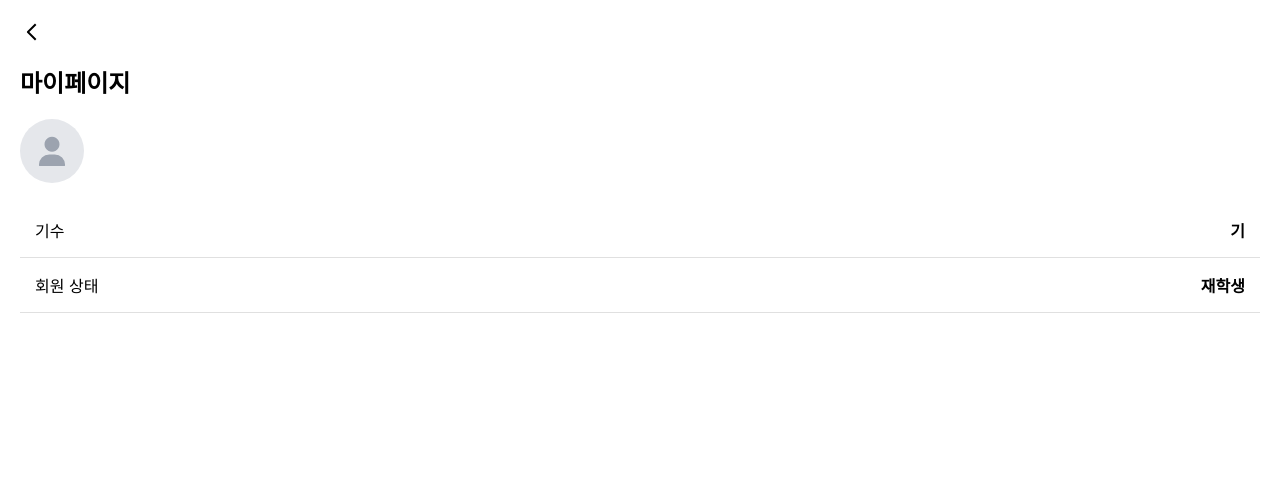
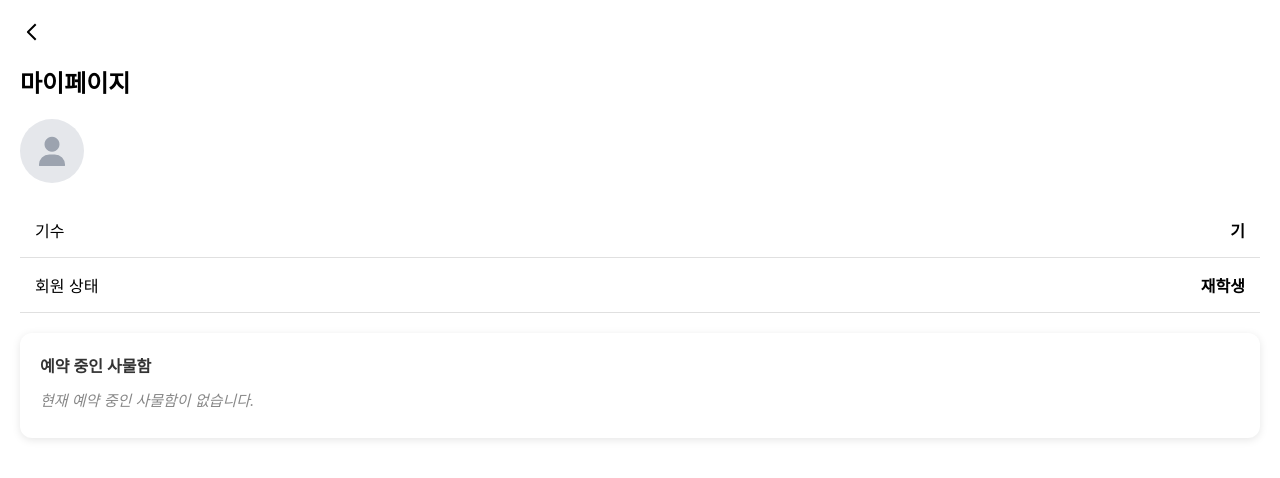
Before and after one commit to thisjheok/AlphaChiSite, a Next.js app: page /Mypage in a window 1280 px wide. Shown: the top 478 px of the page. Built offline with nearby package versions, Linux system fonts and the light colour scheme; no server answers; sample sign-in values are in the browser's storage.

Commit message:
[FIX]예약중인 사물함 확인

```diff
--- a/src/app/Components/NoticeCard/NoticeCard.css
+++ b/src/app/Components/NoticeCard/NoticeCard.css
@@ -52,4 +52,9 @@
     font-size: 14px;
     font-weight: 400;
     line-height: 1.5;
+    overflow: hidden;
+    text-overflow: ellipsis;
+    display: -webkit-box;
+    -webkit-line-clamp: 2;
+    -webkit-box-orient: vertical;
 }
--- a/src/app/Mypage/Mypage.css
+++ b/src/app/Mypage/Mypage.css
@@ -1,4 +1,3 @@
-
 .MypageContainer {
     padding: 20px;
 }
@@ -100,6 +99,47 @@
     font-weight: 600;
 }
 
+.MypageInfoBox3 {
+    width: 100%;
+    padding: 20px;
+    background-color: #ffffff;
+    border-radius: 12px;
+    margin-top: 20px;
+    box-shadow: 0 2px 8px rgba(0, 0, 0, 0.1);
+}
+
+.MypageInfoBox3ItemTitle {
+    font-size: 16px;
+    font-weight: 600;
+    color: #333;
+    margin-bottom: 12px;
+}
+
+.MypageInfoBox3ItemText {
+    font-size: 15px;
+    color: #555;
+    margin: 4px 0;
+}
+
+.MypageInfoBox3Empty {
+    font-size: 15px;
+    color: #888;
+    font-style: italic;
+    margin: 8px 0;
+}
+
+.MypageInfoBox3Date {
+    display: flex;
+    align-items: center;
+    margin-top: 8px;
+}
+
+.MypageInfoBox3Date img {
+    width: 16px;
+    height: 16px;
+    margin-right: 8px;
+}
+
 .MypageProfileEditBtn {
     width: 100%;
     height: 100%;
--- a/src/app/Mypage/page.tsx
+++ b/src/app/Mypage/page.tsx
@@ -12,6 +12,21 @@ interface UserInfo {
     rank: string;
 }
 
+interface ReservationInfo {
+    locker_identifier: string;
+    start_date: string;
+    end_date: string;
+}
+
+// 날짜 형식 변환 함수 추가
+const formatDate = (dateString: string) => {
+    const date = new Date(dateString);
+    const year = date.getFullYear();
+    const month = String(date.getMonth() + 1).padStart(2, '0');
+    const day = String(date.getDate()).padStart(2, '0');
+    return `${year}.${month}.${day}`;
+};
+
 export default function Mypage() {
     const router = useRouter();
     const supabase = createClient(
@@ -19,7 +34,7 @@ export default function Mypage() {
         process.env.NEXT_PUBLIC_SUPABASE_KEY!
     );
     const [user, setUser] = useState<UserInfo | null>(null);
-
+    const [reservation, setReservation] = useState<ReservationInfo | null>(null);
     useEffect(() => {
         const user_id = localStorage.getItem('user_id');
         if (!user_id) {
@@ -50,6 +65,21 @@ export default function Mypage() {
         };
         fetchUser();
     }, []);
+
+    useEffect(() => {
+        const fetchReservation = async () => {
+            const user_id = localStorage.getItem('user_id');
+            const { data, error } = await supabase.rpc('get_user_reservations', {
+                user_id_input: user_id
+            });
+            if (error) {
+                console.error('예약 정보 가져오기 오류:', error);
+            } else {
+                setReservation(data[0]);
+            }
+        };
+        fetchReservation();
+    }, []);
     return (
         <div className='MypageContainer'>
             <div className='MypageHeader'>
@@ -79,6 +109,23 @@ export default function Mypage() {
                             <p className='MypageInfoBox2ItemText'>재학생</p>
                         </div>
                     </div>
+                    <div className='MypageInfoBox3'>
+                        <p className='MypageInfoBox3ItemTitle'>예약 중인 사물함</p>
+                        {reservation ? (
+                            <>
+                                <p className='MypageInfoBox3ItemText'><strong>{reservation.locker_identifier}</strong></p>
+                                <div className='MypageInfoBox3Date'>
+                                    <img src='/img/icons/calendar.svg' alt='기간' />
+                                    <p className='MypageInfoBox3ItemText'>
+                                        {reservation.start_date && formatDate(reservation.start_date)} ~
+                                        {reservation.end_date && formatDate(reservation.end_date)}
+                                    </p>
+                                </div>
+                            </>
+                        ) : (
+                            <p className='MypageInfoBox3Empty'>현재 예약 중인 사물함이 없습니다.</p>
+                        )}
+                    </div>
                 </div>
             </div>
             <ToastContainer />
```
